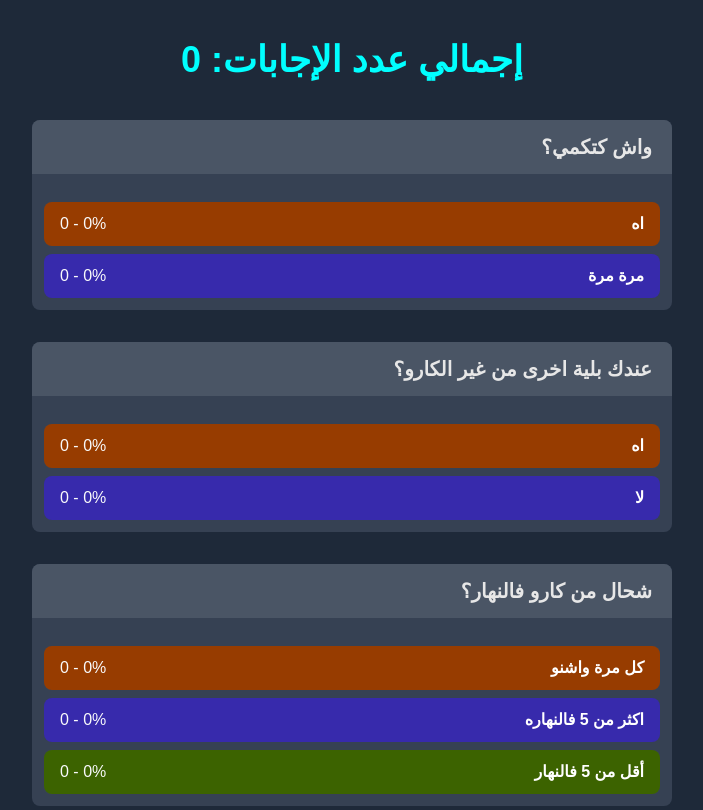
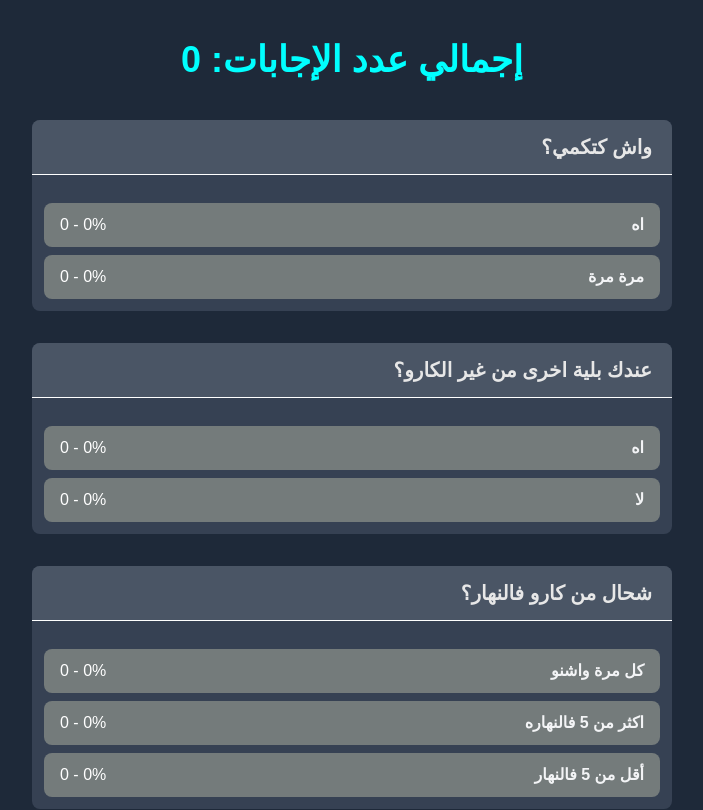
Before and after one commit to iqlaa-ma/survey, a Next.js app: page /responses in a window 1280 px wide. Shown: the top 810 px of the page, without its empty margins (288-991 px from the left). Built offline with nearby package versions, Linux system fonts and the light colour scheme; no server answers; the database is empty.

Commit message:
update-ui

```diff
--- a/src/app/responses/page.tsx
+++ b/src/app/responses/page.tsx
@@ -17,7 +17,7 @@ const firebaseConfig = {
 
 const app = initializeApp(firebaseConfig);
 const db = getFirestore(app);
-// console.log("Firebase db: ", db);
+
 type ResponseData = {
     id: string;
     [key: string]: any;
@@ -106,7 +106,8 @@ const Responses: React.FC = () => {
       <ul className='w-[50%] flex flex-col gap-8 mb-50' style={{ minWidth: 300 }}>
         {_questions.filter(q => q.type === 'multiple_choice').map(q => (
           <li key={q.id} className='bg-gray-700 rounded-lg' style={{}} >
-            <div className='font-bold mb-4 bg-gray-600 p-3 pr-5 rounded-t-lg' style={{color: "#e7e7e7ff", fontSize: "20px"}}>{q.question}</div>
+            <div className='font-bold mb-4 bg-gray-600 p-3 pr-5 rounded-t-lg border-b-1 border-white'
+              style={{color: "#e7e7e7ff", fontSize: "20px"}}>{q.question}</div>
             <ul className=' flex flex-col gap-2 p-3'>
               {q.options && [...q.options]
                 .sort((a, b) => (stats[q.id]?.[b] ?? 0) - (stats[q.id]?.[a] ?? 0))
@@ -114,22 +115,23 @@ const Responses: React.FC = () => {
                 const count = stats[q.id]?.[option] ?? 0;
                 const total: any = Object.values(stats[q.id] || {}).reduce((a, b) => Number(a) + Number(b), 0);
                 const percent = total > 0 ? (count / total) * 100 : 0;
-                let bg_color = ["bg-amber-800","bg-indigo-800", "bg-lime-800", "bg-purple-800"]
+                let bg_color = ["bg-yellow-600","bg-teal-600", "bg-lime-600", "bg-purple-600"]
 
                 return (
                   <li key={option} className=''>
-                    <div className={`relative h-full w-full rounded-lg ${bg_color[index]}`} style={{zIndex: '0', height: '2.75rem'}} >
-                      <div className='absolute top-0 h-full rounded-lg bg-green-700'
-                        style={{width: `${percent}%`, zIndex: 1, transition: 'width 0.5s', background: "rgb(157 155 155 / 49%)"}} />
+                    <div className={`relative w-full rounded-lg`} style={{zIndex: '0', height: '2.75rem', background: "rgb(116 123 123)"}} >
+                      <div className={`absolute top-0 h-full rounded-lg ${bg_color[index]} `}
+                        style={{width: `${percent}%`, zIndex: 1, transition: 'width 0.5s',}} />
 
-                      <div className='relative z-10 p-4 flex items-center h-full w-full justify-between' style={{color: "white"}}>
-                        <span className='font-bold'>{option}</span>
-                        <span className="text-gray-50 font-medium">{percent.toFixed(0)}% - {count}</span>
+                      <div className='relative z-10 p-4 flex items-center h-full w-full justify-between'>
+                        <span className='font-bold text-gray-100'>{option}</span>
+                        <span className="text-white font-medium">{percent.toFixed(0)}% - {count}</span>
                       </div>
                     </div>
                   </li>
                 );
               })}
+
             </ul>
           </li>
         ))}
```
